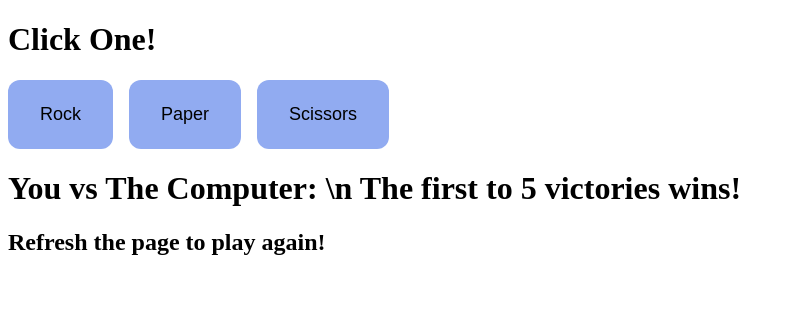
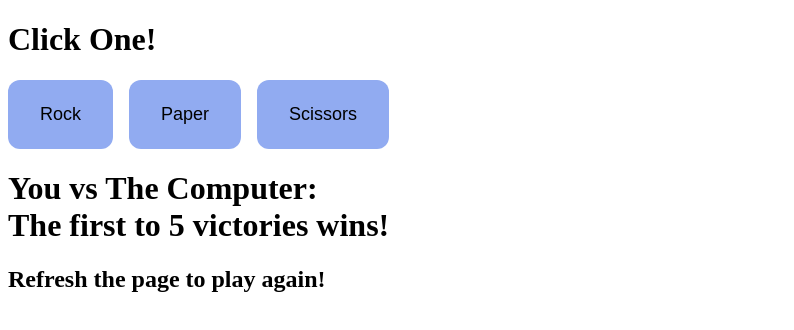
Before and after one commit to adrianjd/rock-paper-scissors, a plain HTML site: page index.html in a window 1280 px wide. Shown: the whole page, without its empty margins (0-794 px from the left). Drawn offline with Linux system fonts and the light colour scheme.

Commit message:
Fix line break issue in instruction div in index.html

```diff
--- a/index.html
+++ b/index.html
@@ -15,7 +15,7 @@
     </div>
     <div class="results"></div>
     <div class="instructions">
-        <h1>You vs The Computer: \n The first to 5 victories wins!</h1>
+        <h1>You vs The Computer:<br /> The first to 5 victories wins!</h1>
         <h2>Refresh the page to play again!</h2>
     </div>
     <script src="./javascript.js"></script>
```
